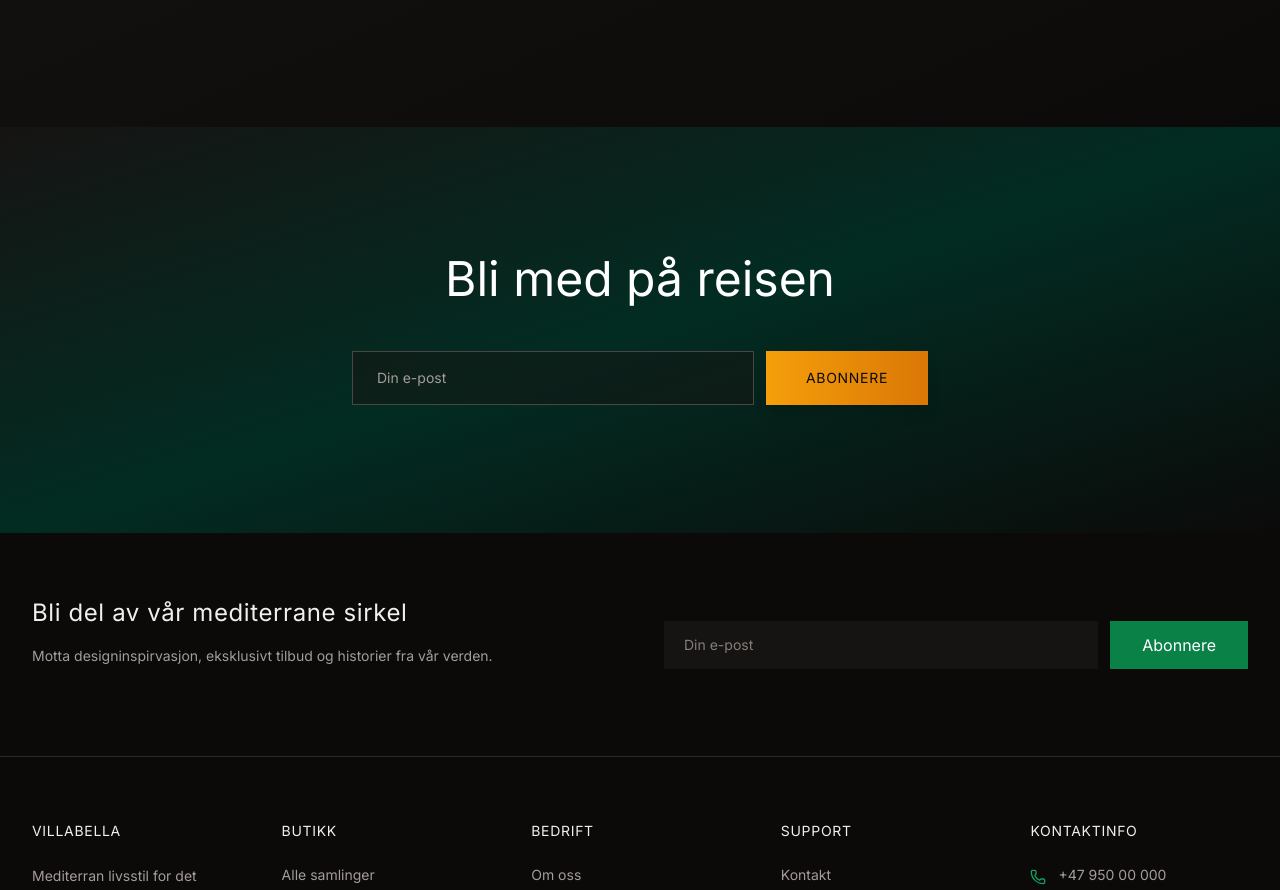
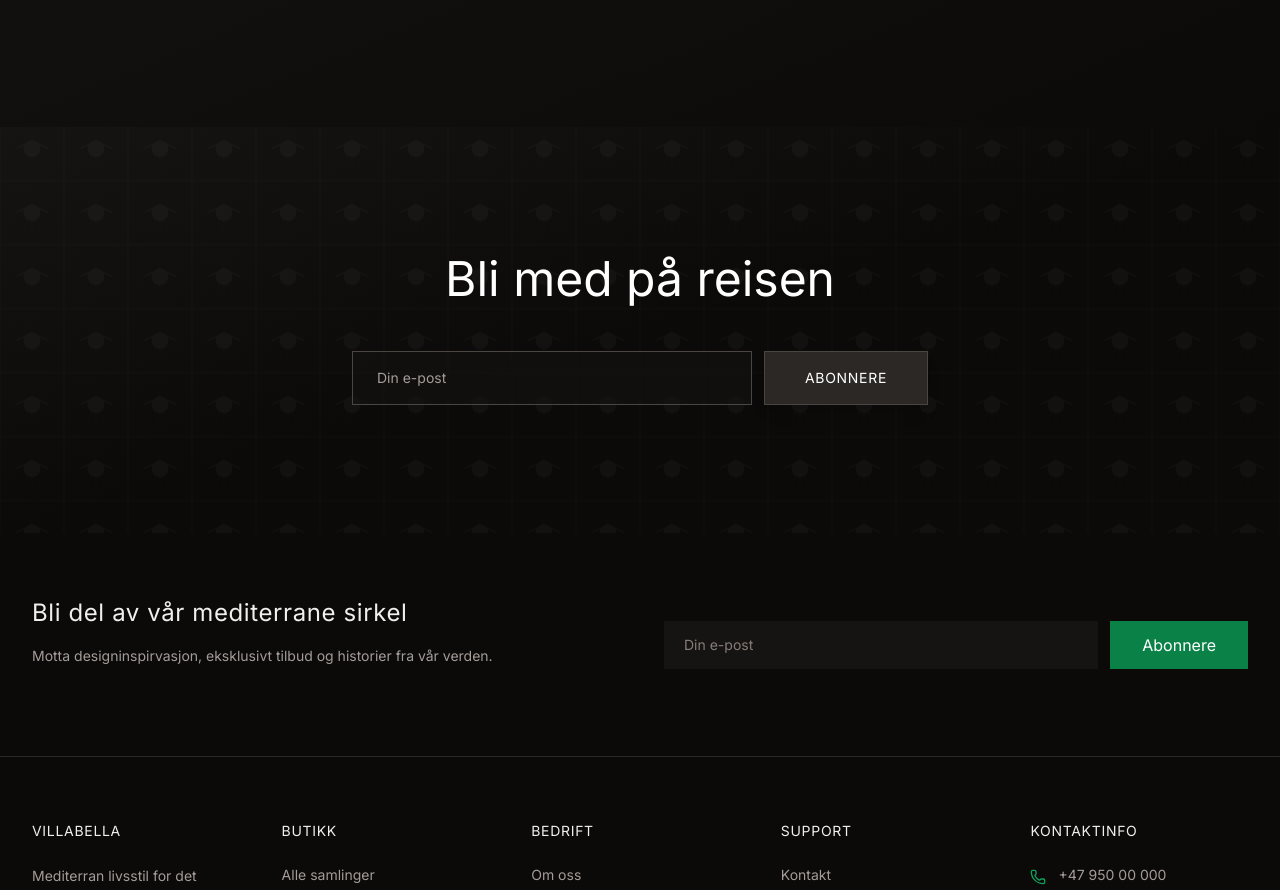
Before and after one commit to Parth7487/Villabellafinal, a React (Vite) app: page / in a window 1280 px wide. Shown: the part 4505-5395 px from the top of the page. Built offline with nearby package versions, Linux system fonts and the light colour scheme.

Commit message:
Todo list updated
cgen-7dbe24ed644048e6b54e45db05450f24

```diff
--- a/client/pages/Index.tsx
+++ b/client/pages/Index.tsx
@@ -352,8 +352,27 @@ export default function Index() {
       </section>
 
       {/* Newsletter Section - Bli med på reisen */}
-      <section className="py-20 md:py-32 bg-gradient-to-br from-stone-900 via-emerald-950 to-stone-950">
-        <div className="max-w-2xl mx-auto px-4 sm:px-6 lg:px-8 text-center">
+      <section className="relative py-20 md:py-32 bg-gradient-to-br from-stone-900 via-stone-950 to-stone-950 overflow-hidden">
+        {/* Subtle mosaic background pattern */}
+        <div className="absolute inset-0 opacity-5 pointer-events-none">
+          <svg
+            className="w-full h-full"
+            viewBox="0 0 1200 400"
+            preserveAspectRatio="xMidYMid slice"
+          >
+            <defs>
+              <pattern id="mosaic-pattern" x="0" y="0" width="60" height="60" patternUnits="userSpaceOnUse">
+                <rect x="0" y="0" width="60" height="60" fill="none" stroke="currentColor" strokeWidth="1" className="text-stone-500" />
+                <circle cx="30" cy="30" r="8" fill="currentColor" className="text-stone-400" />
+                <path d="M 15 30 Q 30 20, 45 30" stroke="currentColor" strokeWidth="1" fill="none" className="text-stone-400" />
+                <path d="M 30 15 L 30 45" stroke="currentColor" strokeWidth="0.5" className="text-stone-400" />
+              </pattern>
+            </defs>
+            <rect width="1200" height="400" fill="url(#mosaic-pattern)" />
+          </svg>
+        </div>
+
+        <div className="relative z-10 max-w-2xl mx-auto px-4 sm:px-6 lg:px-8 text-center">
           <h2 className="text-5xl font-light text-white mb-12">
             {t("newsletter.heading")}
           </h2>
@@ -361,9 +380,9 @@ export default function Index() {
             <input
               type="email"
               placeholder={t("newsletter.placeholder")}
-              className="flex-1 px-6 py-4 bg-stone-900/50 border border-stone-700 text-white placeholder-stone-400 rounded-sm text-sm focus:outline-none focus:ring-2 focus:ring-amber-500 transition"
+              className="flex-1 px-6 py-4 bg-stone-900/50 border border-stone-700 text-white placeholder-stone-400 rounded-sm text-sm focus:outline-none focus:ring-2 focus:ring-stone-600 transition"
             />
-            <button className="px-10 py-4 bg-gradient-to-r from-amber-500 to-amber-600 hover:from-amber-600 hover:to-amber-700 text-stone-950 font-light uppercase tracking-wider text-sm transition duration-300 shadow-lg">
+            <button className="px-10 py-4 bg-stone-800 hover:bg-stone-700 text-white font-light uppercase tracking-wider text-sm transition duration-300 shadow-lg border border-stone-700 hover:border-stone-600">
               {t("newsletter.subscribe")}
             </button>
           </div>
```
